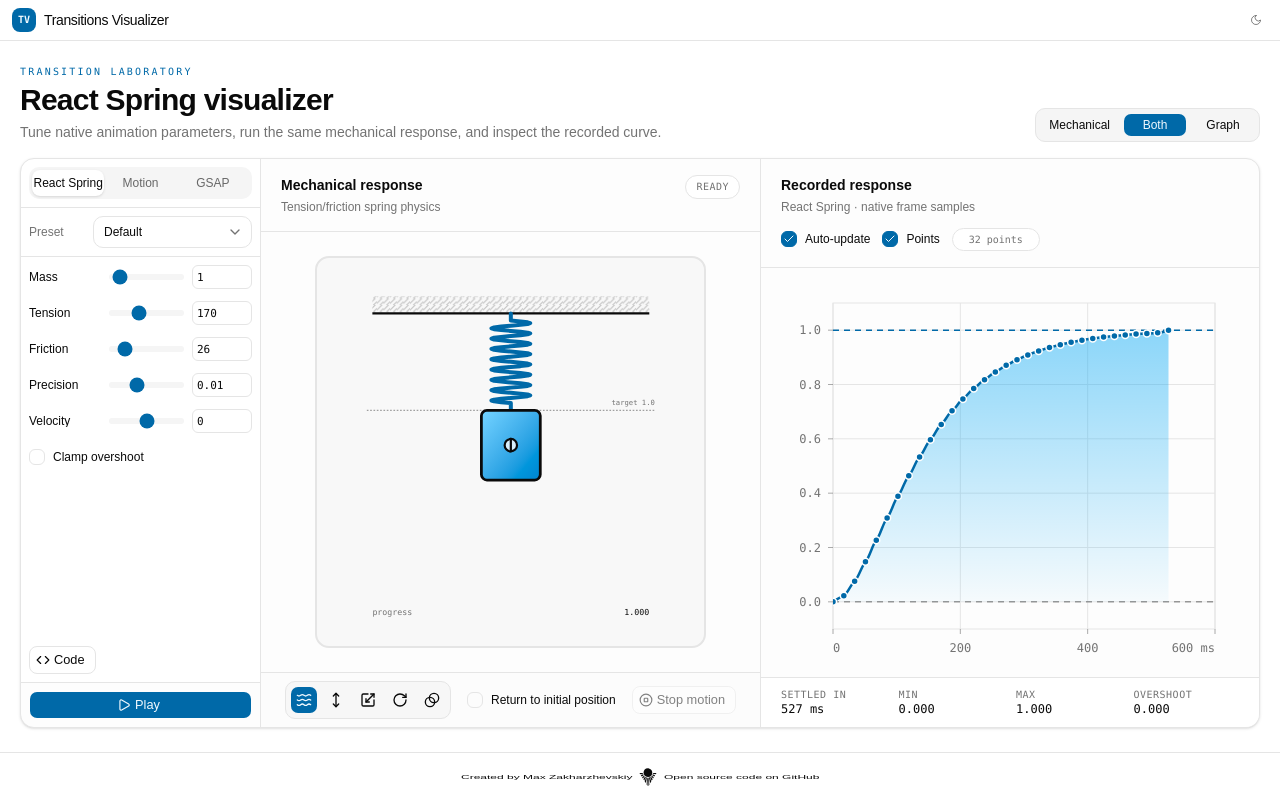
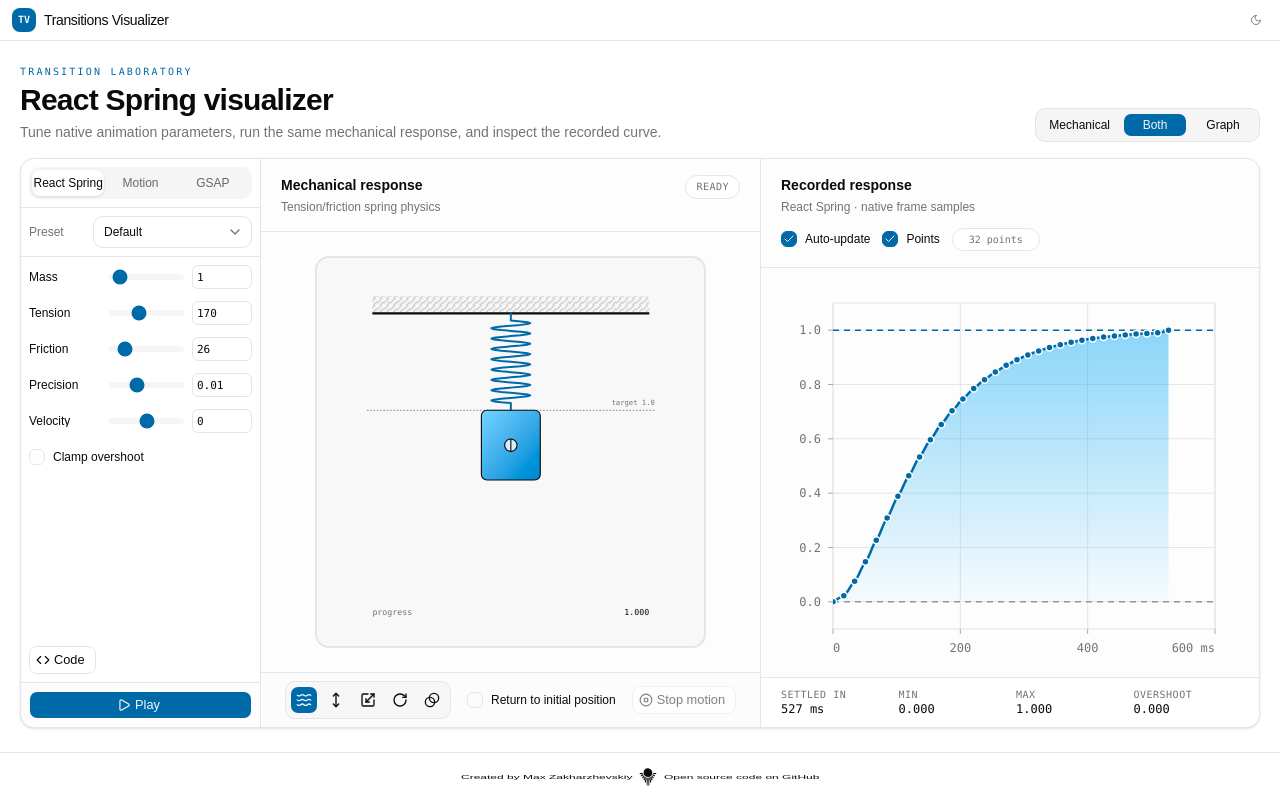
Before and after one commit to maxzz/transitions, a React (Vite) app: page / in a window 1280 px wide. Built offline with nearby package versions, Linux system fonts and the light colour scheme.

Commit message:
WIP. spring. stroke tweaking

```diff
--- a/src/components/2-main/transition-visualizer/2-preview/2-0-mechanical-spring-svg.tsx
+++ b/src/components/2-main/transition-visualizer/2-preview/2-0-mechanical-spring-svg.tsx
@@ -40,7 +40,7 @@
                 <path
                     className="stroke-primary"
                     fill="none"
-                    strokeWidth="4"
+                    strokeWidth="2"
                     strokeLinecap="round"
                     strokeLinejoin="round"
                     vectorEffect="non-scaling-stroke"
@@ -95,7 +95,7 @@
             className="stroke-foreground"
             fill="url(#mass-fill)"
             height={loadHeight}
-            strokeWidth="5"
+            strokeWidth="2"
             x={loadX}
             y={SPRING_BOTTOM_Y}
             rx="10"
@@ -105,7 +105,7 @@
         {/* Marker inside the mass: circle */}
         <circle
             className="fill-background/80 stroke-foreground"
-            strokeWidth="4"
+            strokeWidth="2"
             cx={SPRING_CENTER_X}
             cy={loadCenterY}
             r={markerRadius}
@@ -115,7 +115,7 @@
         <path
             className="stroke-foreground"
             strokeLinecap="round"
-            strokeWidth="4"
+            strokeWidth="2"
             d={`M${SPRING_CENTER_X} ${loadCenterY - markerRadius} V${loadCenterY + markerRadius}`}
         />
     </>);
```
